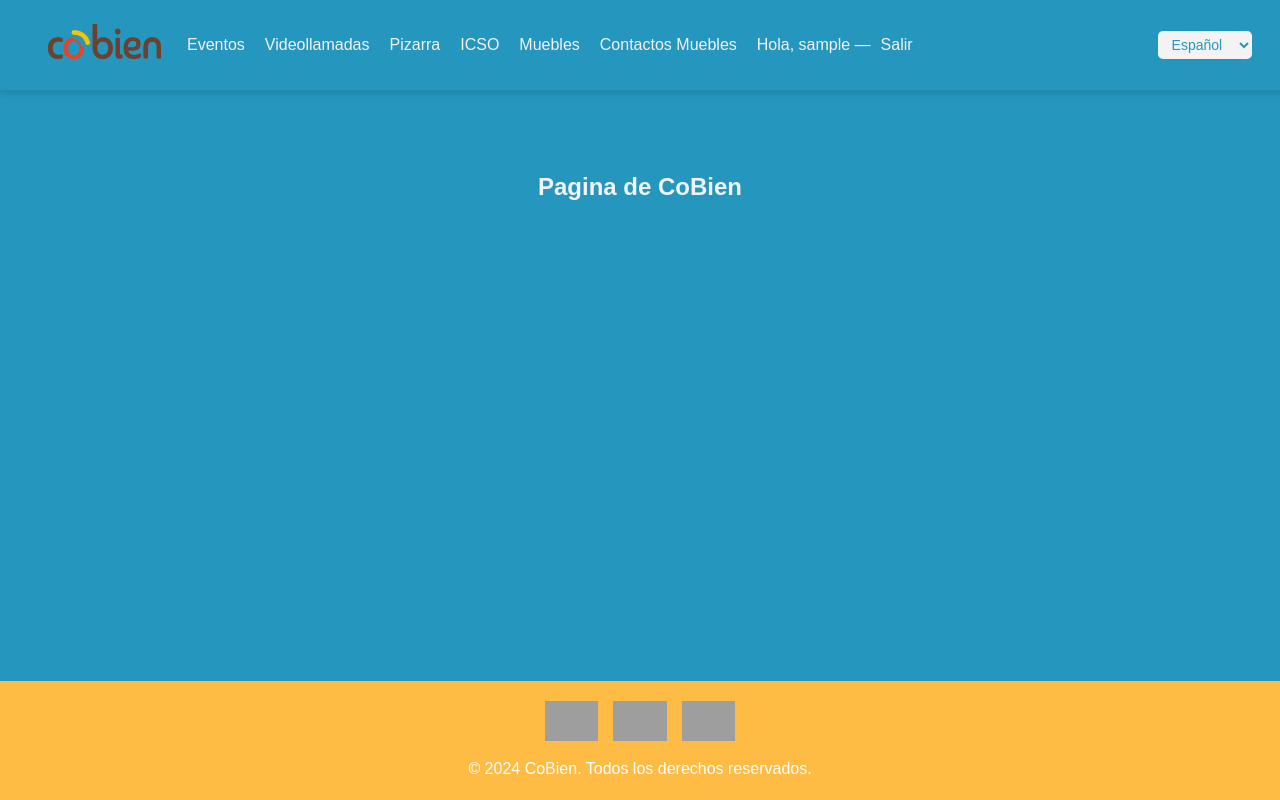
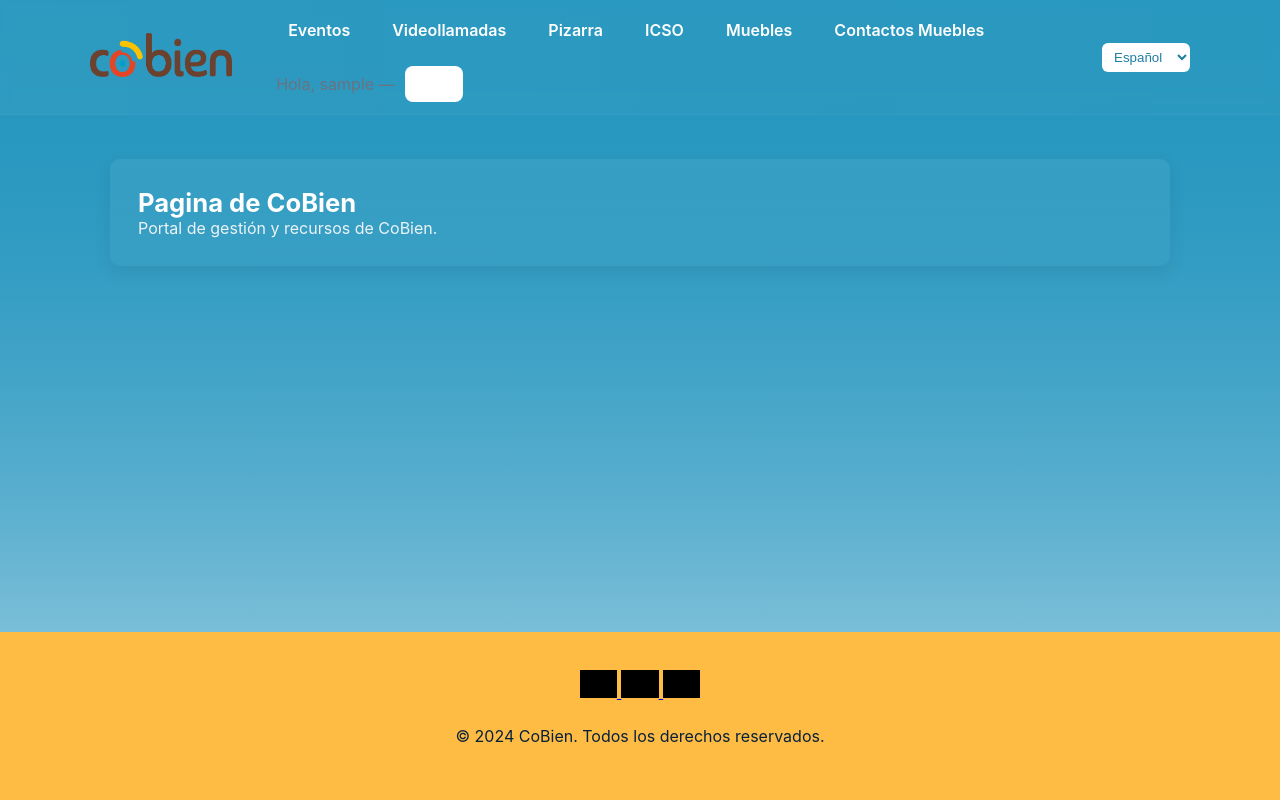
Before and after one commit to DeustoTech/cobien-backend, a Django app: page / in a window 1280 px wide. Run offline with Django 5.2, Linux system fonts and the light colour scheme; the visitor is signed in with stand-in values (Sample User, id 1); data that the repository does not hold is empty; parts of the project's set-up code (start-up, migrations or seed data) failed here and were passed over; grey boxes are pictures that could not be loaded.

Commit message:
Estética: moderniza CSS y unifica headers en plantillas (solo visual)

```diff
--- a/cobien-backend/apps/eventos/static/css/styles.css
+++ b/cobien-backend/apps/eventos/static/css/styles.css
@@ -1,402 +1,91 @@
-/* CSS VARIABLES */
-:root {
-    --primary: #2596be;
-    --light: #F3F3F3;
-    --dark: #686868;
-    --accent:  #ffbc44;
+:root{
+  --primary: #2596be; /* azul original */
+  --primary-700: #1f7ea3;
+  --accent: #ffbc44; /* amarillo original */
+  --bg: #f6f8fa;
+  --muted: #6b7280;
+  --card: #ffffff;
+  --glass: rgba(255,255,255,0.06);
+  --shadow: 0 6px 18px rgba(15,23,42,0.08);
+  --radius: 10px;
+  --max-width: 1100px;
 }
 
-  html, body {
-    width: 100vw;
-    min-height: 100vh;
-    margin: 0;
-    height: 100%;
-    padding: 0;
-    background-color: var(--primary);
-    color: var(--light);
-    font-family: Arial, Helvetica, sans-serif;
-    box-sizing: border-box;
-    line-height: 1.4;
-    display: flex;
-    flex-direction: column;
-}
+*{box-sizing:border-box}
+html,body{height:100%;margin:0;font-family:Inter, system-ui, -apple-system, "Segoe UI", Roboto, "Helvetica Neue", Arial; color:var(--muted);background:linear-gradient(180deg, var(--primary) 0%, #1f8fbf33 100%)}
 
-body {
-  margin: 0;
-  padding: 0;
-  font-family: Arial, sans-serif;
-  background-color: var(--primary);
-  color: var(--light);
-}
+.wrapper{min-height:100vh;display:flex;flex-direction:column}
 
-  img {
-    max-width: 100%;
-  }
+/* Container utility */
+.container{width:100%;max-width:var(--max-width);margin:0 auto;padding:20px}
 
-  h1 {
-    padding-top: 60px;
-  }
+/* HEADER */
+header{position:sticky;top:0;z-index:1000;background:linear-gradient(90deg, rgba(255,255,255,0.04), rgba(255,255,255,0.02));backdrop-filter: blur(4px);border-bottom:1px solid rgba(255,255,255,0.04)}
+.header-inner{display:flex;align-items:center;gap:20px;padding:12px 0}
+.coBienLogo{display:flex;align-items:center}
+.coBienLogo img{height:44px}
 
-  .wrapper {
-    flex: 1;
-    background-color: #2596be;
-    display: flex;
-    flex-direction: column;
-}
+/* Nav */
+.main-nav{display:flex;align-items:center;gap:18px;margin-left:24px;flex-wrap:wrap}
+.main-nav a{color:var(--card);text-decoration:none;padding:8px 12px;border-radius:8px;font-weight:600;transition:all .18s ease}
+.main-nav a:hover{background:rgba(255,255,255,0.06);color:var(--accent)}
 
-  /* HEADER */
+.spacer{flex:1}
 
-  header {
-    padding: 10px;
-    position: fixed;
-    top: 0;
-    display: flex;
-    align-items: center;
-    background-color: var(--primary);
-    width: 100%;
-    z-index: 1000;
-    height: 70px;
-    box-shadow: 0 4px 6px rgba(0, 0, 0, 0.1);
-  }
+.auth-link{background:var(--card);color:var(--primary-700);padding:6px 10px;border-radius:8px;font-weight:700}
 
+.menu-toggle{display:none;background:transparent;border:1px solid rgba(255,255,255,0.06);color:var(--card);padding:8px 10px;border-radius:8px;cursor:pointer}
 
+/* LANGUAGE */
+.language-switcher select{background:var(--card);color:var(--primary-700);border:none;padding:6px 8px;border-radius:6px}
 
-  /* LOGO */
-  .coBienLogo {
-    display: flex;
-    align-items: center;
-    margin-left:3%;
-  }
+/* MAIN */
+.main-container{flex:1;padding:36px 20px;margin-top:8px}
 
-  .coBienLogo img {
-    height: 50%;
-  }
+.hero{background:linear-gradient(180deg, rgba(255,255,255,0.06), rgba(255,255,255,0.02));border-radius:var(--radius);padding:28px;box-shadow:var(--shadow);display:flex;align-items:center;gap:20px}
+.hero h1{margin:0;color:var(--card);font-size:1.6rem}
+.hero p{margin:0;color:var(--bg);opacity:.95}
 
-  #logo {
-    color: #E50914;
-    margin: 0;
-    padding: 0;
-  }
+/* Cards grid */
+.grid{display:grid;gap:18px;grid-template-columns:repeat(auto-fit,minmax(220px,1fr));margin-top:18px}
+.card{background:var(--card);border-radius:12px;padding:18px;box-shadow:var(--shadow);color:#0f172a}
+.card h3{margin:0 0 8px 0}
+.card p{margin:0;color:var(--muted)}
 
+/* Calendar adjustments */
+#calendar{max-width:100%;background:var(--card);color:var(--muted);border-radius:12px;padding:18px;margin:24px auto;box-shadow:var(--shadow)}
 
-  .main-nav {
-    gap: 30%;
-    margin-left: 2%;
-    display: flex;
-    align-items: center;
-    flex-wrap: wrap;
-    column-gap: 20px;
-    row-gap: 10px;
-  }
+.box{display:grid;grid-template-columns:repeat(auto-fit,minmax(120px,1fr));gap:12px}
+.box a{display:block;transition:transform .18s ease}
+.box a:hover{transform:translateY(-6px)}
 
-  .saludo {
-    margin-left: auto;
-    white-space: nowrap;
-  }
+/* Video / media */
+.video-wrapper{max-width:1200px;margin:0 auto}
+.video-box{background:#000;border-radius:8px;overflow:hidden}
 
-  .user-info {
-    display: flex;
-    align-items: center;
-    gap: 10px;
-  }
+/* Footer */
+footer{background:var(--accent);color:#07203a;padding:18px 0;margin-top:36px}
+.footer-inner{display:flex;flex-direction:column;align-items:center;gap:8px}
+.footer-icons img{height:28px;filter:brightness(0)}
 
-  .main-nav a {
-    color: var(--light);
-    text-decoration: none;
-    font-size: 16px;
-    transition: color 0.3s ease;
-  }
+/* Alerts/messages */
+.alert-list{list-style:none;padding:0;margin:16px 0}
+.alert{background:rgba(255,255,255,0.06);padding:10px;border-radius:8px;color:var(--card);margin-bottom:8px}
 
-  .main-nav a:hover {
-    color: var(--dark);
-  }
+/* Responsive */
+@media (max-width:900px){.main-nav{display:none}.menu-toggle{display:inline-flex}.language-switcher{margin-left:8px}}
+@media (max-width:560px){.hero{flex-direction:column;align-items:flex-start}.coBienLogo img{height:38px}}
 
-  .sub-nav {
-    grid-area: sb;
-    padding: 0 40px 0 40px;
-  }
+/* Accessibility focus */
+a:focus{outline:3px solid rgba(255,188,68,0.25);outline-offset:2px}
 
-  .sub-nav a {
-    color: var(--light);
-    text-decoration: none;
-    margin: 5px;
-  }
+/* Small helpers kept from previous definitions for compatibility */
+.saludo{white-space:nowrap}
+.user-info{display:flex;align-items:center;gap:10px}
 
-  .sub-nav a:hover {
-    color: var(--dark);
-  }
+/* Mobile menu visible state */
+.main-nav.active{display:flex;flex-direction:column;gap:10px;padding:12px;background:linear-gradient(180deg, rgba(255,255,255,0.02), rgba(255,255,255,0.01));border-radius:8px;margin-top:8px}
 
-
-  /* MAIN CONTIANER */
-  #home{
-      background-color: #2596be;
-  }
-
-
-  .main-container {
-    background-color: var(--primary);
-    flex: 1;
-    padding: 20px;
-    margin-top: 70px;
-    text-align: center;
-  }
-
-/* Estilo del calendario */
-  #calendar {
-    margin: 20px auto;
-    max-width: 900px;
-    background-color: var(--light);
-    color: var(--dark);
-    border-radius: 8px;
-    padding: 20px;
-    margin-top: 100px;
-    box-shadow: 0 4px 8px rgba(0, 0, 0, 0.2);
-  }
-
-  .box {
-    display: grid;
-    grid-gap: 20px;
-    grid-template-columns: repeat(6, minmax(100px, 1fr));
-  }
-
-  .box a {
-    transition: transform .3s;
-  }
-
-  .box a:hover {
-    transition: transform .3s;
-    -ms-transform: scale(1.4);
-    -webkit-transform: scale(1.4);
-    transform: scale(1.4);
-  }
-
-  .box img {
-    border-radius: 2px;
-  }
-
-  .fc-toolbar {
-    display: flex;
-    justify-content: space-between;
-    align-items: center;
-  }
-
-  .fc-toolbar .fc-button-group,
-  .fc-toolbar-title,
-  .fc-toolbar-chunk {
-      margin: 0 20px;
-  }
-
-  .calendar-wrapper{
-    position: relative;
-    padding-top: 50px;
-  }
-  @media (min-width: 768px) {
-    .calendar-wrapper {
-      padding-left: 40px;
-      padding-right: 40px;
-    }
-  }
-
-/* hace que los tres “trozos” se repartan y salten de línea con gracia */
-  .fc-header-toolbar {
-    display: flex;
-    flex-wrap: wrap;
-    gap: .5rem;
-    align-items: center;
-    justify-content: space-between;
-  }
-
-/* En pantallas pequeñas, cada chunk ocupa el 100 % y se centra */
-  @media (max-width: 600px) {
-    .fc-header-toolbar .fc-toolbar-chunk {
-      flex: 1 1 100%;
-      display: flex;
-      justify-content: center;
-    }
-  }
-
-
-  /* LINKS */
-  .link {
-    padding: 50px;
-  }
-
-  .sub-links ul {
-    list-style: none;
-    padding: 0;
-    display: grid;
-    grid-gap: 20px;
-    grid-template-columns: repeat(4, 1fr);
-  }
-
-  .sub-links a {
-    color: var(--dark);
-    text-decoration: none;
-  }
-
-  .sub-links a:hover {
-    color: var(--dark);
-    text-decoration: underline;
-  }
-
-  .logos a{
-    padding: 10px;
-  }
-
-  .logo {
-    color: var(--dark);
-  }
-
-
-  /* FOOTER */
-  footer {
-    display: flex;
-    flex-direction: column;
-    align-items: center;
-    justify-content: center;
-    background-color:  #ffbc44;
-    color: white;
-    padding: 20px;
-    margin-top: auto;
-    text-align: center;
-    }
-
-    .footer-icons {
-        display: flex;
-        justify-content: center;
-        gap: 15px;
-        margin-bottom: 10px;
-    }
-
-    footer p {
-        margin: 0;
-    }
-
-
-
-  /* BOTÓN DE CAMBIO DE IDIOMA */
-  .language-switcher {
-    display: flex;
-    align-items: center;
-    margin-right: 3%;
-    margin-left: auto;
-  }
-
-  .language-switcher select {
-    background-color: var(--light);
-    color: var(--primary);
-    border: none;
-    padding: 5px 10px;
-    border-radius: 5px;
-    font-size: 14px;
-    cursor: pointer;
-    transition: background-color 0.3s ease, color 0.3s ease;
-  }
-
-  .language-switcher select:hover {
-    background-color: var(--primary);
-    color: var(--light);
-  }
-
-/* Estilo para el modal */
-
-.modal-header {
-  background-color: var(--primary);
-  color: var(--light);
-  border-bottom: none;
-  border-radius: 8px 8px 0 0;
-}
-
-.modal-title {
-  font-size: 1.5rem;
-  font-weight: bold;
-}
-
-.modal-body {
-  font-size: 1rem;
-  line-height: 1.6;
-  padding: 20px;
-}
-
-.modal-body p {
-  margin-bottom: 10px;
-}
-
-.modal-footer {
-  background-color: var(--light);
-  border-top: none;
-  border-radius: 0 0 8px 8px;
-}
-
-/* VIDEOCALL HTML*/
-.video-wrapper{
-  padding: 0 16px;
-  max-width: 1200px;
-  margin: 0 auto;
-}
-
-#video-container {
-  display: grid;
-  gap: 16px;
-  grid-template-columns: repeat(
-        auto-fit,
-        minmax(clamp(340px,45vw,500px), 1fr)
-  );
-}
-
-.video-box {
-  position: relative;
-  aspect-ratio: 16/9;
-  background: #000;
-  border-radius: 10px;
-  overflow: hidden;
-  display: flex;
-  align-items: center;
-  justify-content: center;
-}
-
-.video-box video {
-  width: 100%;
-  height: 100%;
-  object-fit: cover;
-}
-
-#leave-room {
-  display: block;
-  margin: 20px auto;
-  padding: 10px 20px;
-  font-size: 18px;
-  background-color: red;
-  color: white;
-  border: none;
-  border-radius: 5px;
-  cursor: pointer;
-  width: 150px;
-  text-align: center;
-}
-
-#leave-room:hover {
-  background-color: darkred;
-}
-
-/* Estilos para el chat */
-#chat-container {
-  width: 50%;
-  margin: auto;
-  background-color: white;
-  padding: 20px;
-  border-radius: 10px;
-  box-shadow: 0px 0px 10px rgba(0, 0, 0, 0.1);
-  margin-top: 100px;
-  position: relative;
-  z-index: 10;
-}
-
-#chat-messages {
-  height: 300px;
-  overflow-y: auto;
-  border: 1px solid #ccc;
-  padding: 10px;
   background: #f9f9f9;
 }
 
--- a/cobien-backend/apps/eventos/templates/home.html
+++ b/cobien-backend/apps/eventos/templates/home.html
@@ -18,29 +18,23 @@
 
   <body>
     <div class="wrapper">
-
       <!-- HEADER -->
       <header>
+        <div class="container header-inner">
           <div class="coBienLogo">
-          <a id="logo" href="{% url 'home' %}"><img src="{% static 'images/LOGO_CO-BIEN_2024-RVB-removebg-preview.png' %}" alt="Logo Image" style="height: 35px;"></a>
+            <a id="logo" href="{% url 'home' %}"><img src="{% static 'images/LOGO_CO-BIEN_2024-RVB-removebg-preview.png' %}" alt="Logo Image"></a>
           </div>
-        <!-- Botón hamburguesa, oculto por defecto en escritorio -->
           <button class="menu-toggle" aria-label="Abrir menú">☰</button>
-        <nav class="main-nav">
-          <a href="{% url 'lista_eventos' %}">
-            {% blocktrans %}Eventos{% endblocktrans %}
-          </a>
-          <a href="{% url 'videocall' %}">
-            {% blocktrans %}Videollamadas{% endblocktrans %}
-          </a>
-          <a href="{% url 'pizarra_home' %}">
-            {% blocktrans %}Pizarra{% endblocktrans %}
-          </a>
+          <nav class="main-nav" role="navigation" aria-label="Main navigation">
+            <a href="{% url 'lista_eventos' %}">{% blocktrans %}Eventos{% endblocktrans %}</a>
+            <a href="{% url 'videocall' %}">{% blocktrans %}Videollamadas{% endblocktrans %}</a>
+            <a href="{% url 'pizarra_home' %}">{% blocktrans %}Pizarra{% endblocktrans %}</a>
             {% if user.is_staff or user.is_superuser %}
               <a href="{% url 'pizarra_icso_dashboard' %}">{% blocktrans %}ICSO{% endblocktrans %}</a>
               <a href="{% url 'pizarra_devices_admin' %}">{% blocktrans %}Muebles{% endblocktrans %}</a>
               <a href="{% url 'pizarra_device_contacts_admin' %}">{% blocktrans %}Contactos Muebles{% endblocktrans %}</a>
             {% endif %}
+            <span class="spacer"></span>
             {% if user.is_authenticated %}
               <div class="user-info">
                 <span class="saludo">{% blocktrans %}Hola, {% endblocktrans %}{{ user.username }} —</span>
@@ -52,7 +46,7 @@
             {% endif %}
           </nav>
           <!-- Botón de Cambio de Idioma -->
-          <div class="language-switcher">
+          <div class="language-switcher" aria-hidden="false">
             <form action="{% url 'set_language' %}" method="post">
               {% csrf_token %}
               <input type="hidden" name="next" value="{{ request.path }}">
@@ -61,6 +55,7 @@
                   <option value="fr" {% if request.LANGUAGE_CODE == 'fr' %}selected{% endif %}>Français</option>
               </select>
             </form>
+          </div>
         </div>
       </header>
       <!-- END OF HEADER -->
@@ -72,35 +67,36 @@
           </ul>
       {% endif %}
       <!-- MAIN CONTAINER -->
-      <section class="main-container" >
+      <main class="main-container container" role="main">
         {% block home %}
         <div class="location" id="home">
-            <h1 id="home">
-              {% blocktrans %}Pagina de CoBien{% endblocktrans %}
-            </h1>
-            <div class="box">
-
+            <section class="hero">
+              <div>
+                <h1 id="home">{% blocktrans %}Pagina de CoBien{% endblocktrans %}</h1>
+                <p>{% blocktrans %}Portal de gestión y recursos de CoBien.{% endblocktrans %}</p>
               </div>
+            </section>
+            <div class="box" aria-hidden="true"></div>
         </div>
         {% endblock %}
-      </section>
+      </main>
       <!-- END OF MAIN CONTAINER -->
       <!-- FOOTER -->
         <footer>
-            <!-- LINKS -->
+        <div class="container footer-inner">
           <div class="footer-icons">
             <a href="https://www.instagram.com/cobien_poctefa24/" target="_blank">
-                    <img src="https://upload.wikimedia.org/wikipedia/commons/e/e7/Instagram_logo_2016.svg" alt="Instagram" style="height: 40px;">
+              <img src="https://upload.wikimedia.org/wikipedia/commons/e/e7/Instagram_logo_2016.svg" alt="Instagram">
             </a>
             <a href="https://www.facebook.com/profile.php?id=61561259653763" target="_blank">
-                    <img src="https://upload.wikimedia.org/wikipedia/commons/5/51/Facebook_f_logo_%282019%29.svg" alt="Facebook" style="height: 40px;">
+              <img src="https://upload.wikimedia.org/wikipedia/commons/5/51/Facebook_f_logo_%282019%29.svg" alt="Facebook">
             </a>
             <a href="https://www.linkedin.com/company/co-bien" target="_blank">
-                  <img src="https://upload.wikimedia.org/wikipedia/commons/8/81/LinkedIn_icon.svg" alt="LinkedIn" style="height: 40px;">
+              <img src="https://upload.wikimedia.org/wikipedia/commons/8/81/LinkedIn_icon.svg" alt="LinkedIn">
             </a>
           </div>
-            <!-- END OF LINKS -->
           <p>&copy; 2024 CoBien. {% blocktrans %}Todos los derechos reservados.{% endblocktrans %}</p>
+        </div>
         </footer>
     </div>
     <script>
```
Also changed, not shown: cobien-backend/apps/asociacion/templates/asociacion.html (+9 -11 lines), cobien-backend/apps/eventos/templates/app2.html (+12 -10 lines), cobien-backend/apps/eventos/templates/eventos.html (+10 -13 lines), cobien-backend/apps/eventos/templates/videocall.html (+10 -11 lines), cobien-backend/apps/pizarra/templates/pizarra/device_contacts_admin.html (+5 -2 lines), cobien-backend/apps/pizarra/templates/pizarra/devices_admin.html (+5 -2 lines), cobien-backend/apps/pizarra/templates/pizarra/icso_dashboard.html (+5 -2 lines), cobien-backend/apps/pizarra/templates/pizarra/pizarra.html (+5 -4 lines). Lines whose indentation alone changed are shown as unchanged.
